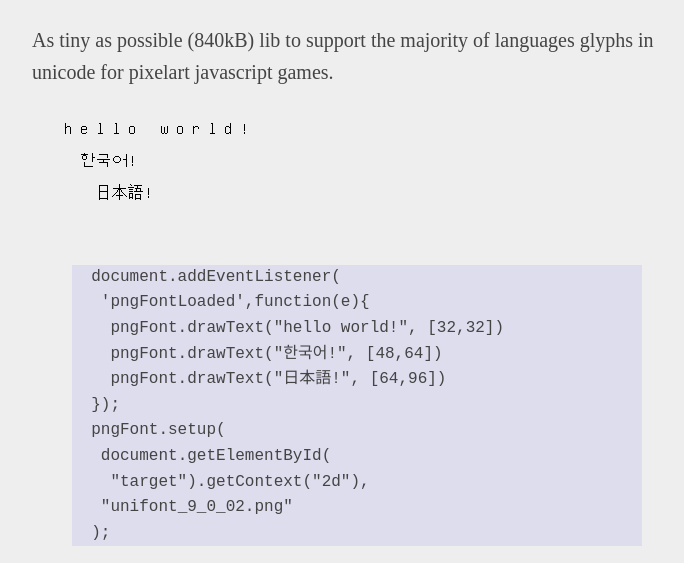
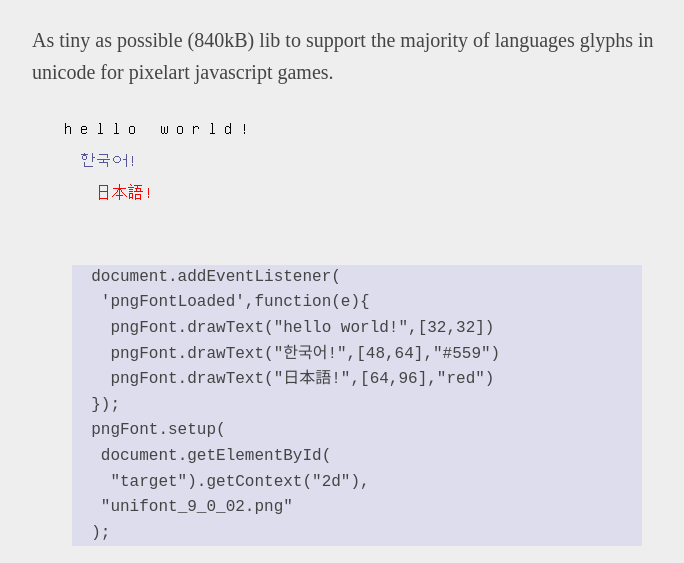
Before and after one commit to ericoporto/png-font, a plain HTML site: page index.html in a window 1280 px wide. Shown: the part 87-650 px from the top of the page, without its empty margins (283-967 px from the left). Drawn offline with Linux system fonts and the light colour scheme.

Commit message:
adding color support

```diff
--- a/index.html
+++ b/index.html
@@ -12,8 +12,8 @@
               //the position MUST BE AN ARRAY WITH  [X,Y]
               //If you use (x,y) it WON'T WORK!!
               pngFont.drawText("hello world!", [32,32])
-              pngFont.drawText("한국어!", [48,64])
-              pngFont.drawText("日本語!", [64,96])
+              pngFont.drawText("한국어!", [48,64],"#559")
+              pngFont.drawText("日本語!", [64,96],"red")
           });
           pngFont.setup(document.getElementById("target").getContext("2d"),"unifont_9_0_02.png");
         }
@@ -32,9 +32,9 @@
 <pre>
   document.addEventListener(
    'pngFontLoaded',function(e){
-    pngFont.drawText("hello world!", [32,32])
-    pngFont.drawText("한국어!", [48,64])
-    pngFont.drawText("日本語!", [64,96])
+    pngFont.drawText("hello world!",[32,32])
+    pngFont.drawText("한국어!",[48,64],"#559")
+    pngFont.drawText("日本語!",[64,96],"red")
   });
   pngFont.setup(
    document.getElementById(
--- a/pngFont.js
+++ b/pngFont.js
@@ -22,43 +22,50 @@
     for (var i=0; i < str.length; i++) {
         var charcode = str.charCodeAt(i);
         arrCharCode.push(charcode)
-        console.log(charcode)
     }
     return arrCharCode;
   },
 
   /** function to draw a single char
   */
-  drawChr : function(img, chr,pos){
+  drawChr : function(ctx, img, chr,pos){
     // I assume that each char is a 16x16px square in a big 4096x4096px Image
     // Than I crop this image and draw in the canvas.
-    var xchar = parseInt(16 * (chr % 256))
-    var ychar = parseInt(16 * parseInt(chr/256))
-    console.log("x="+xchar)
-    console.log("y="+ychar)
-    this.ctx.drawImage(img,
+    var xchar = parseInt(16 * (chr % 256));
+    var ychar = parseInt(16 * parseInt(chr/256));
+    ctx.drawImage(img,
         xchar, ychar,
         16, 16,
         pos[0], pos[1],
         16, 16);
   },
 
-  drawText : function(text,pos){
+  drawText : function(text,pos, color){
     if(this.textDrawed!==text){
       this.textUTF8Array = this.toCharCodeArray(text);
       this.textDrawed = text;
     }
 
+    var buffer = document.createElement('canvas');
+    buffer.width = 16*this.textUTF8Array.length;
+    buffer.height = 16;
+    var bx = buffer.getContext('2d');
+
     var chrPos = [0,0];
-    var posx = pos[0]
-    var posy = pos[1]
-    chrPos[0]+=posx;
-    chrPos[1]+=posy;
     for(var i=0; i<this.textUTF8Array.length; i++){
       var char = this.textUTF8Array[i];
-      this.drawChr(this.fontImage,char,chrPos);
+      this.drawChr(bx, this.fontImage,char,chrPos);
       chrPos[0]+=16;
     }
+
+    if(typeof color !== 'undefined'){
+      bx.fillStyle = color
+      bx.globalCompositeOperation = "source-in";
+      bx.fillRect(0, 0, buffer.width, buffer.height);
+    }
+
+    this.ctx.drawImage(buffer,pos[0],pos[1]);
+
     return true
   }
 
```
